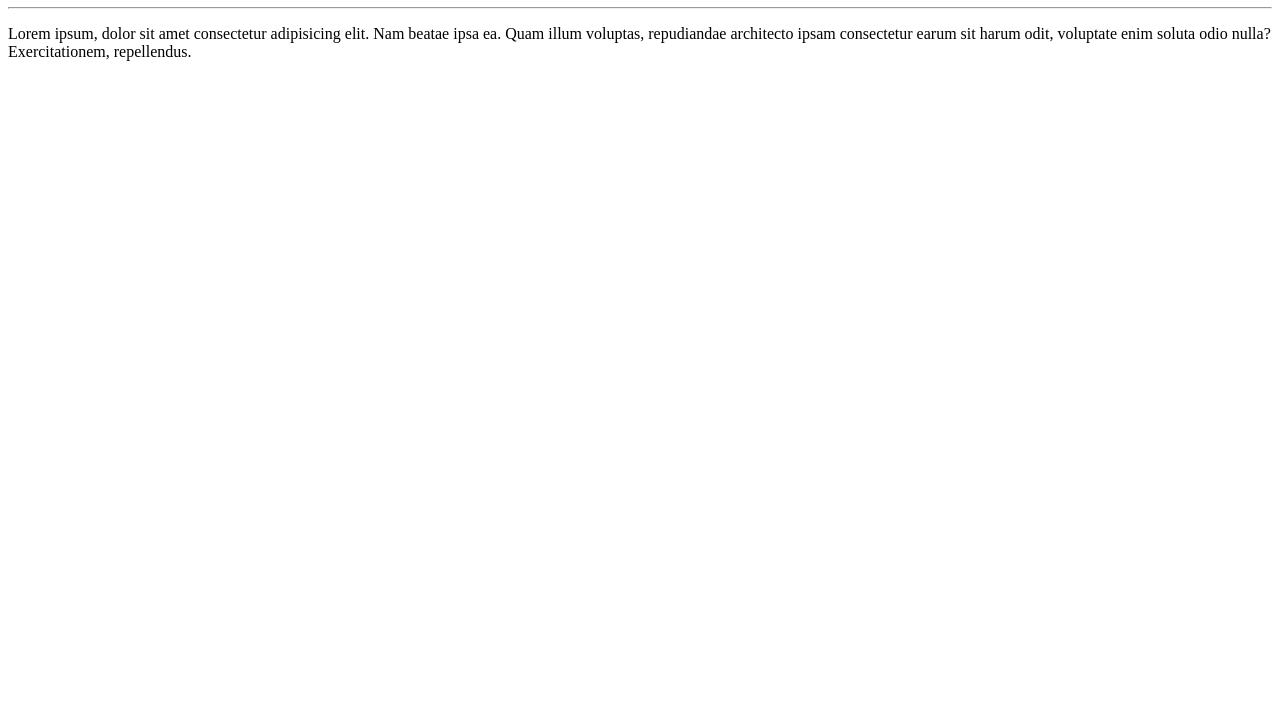
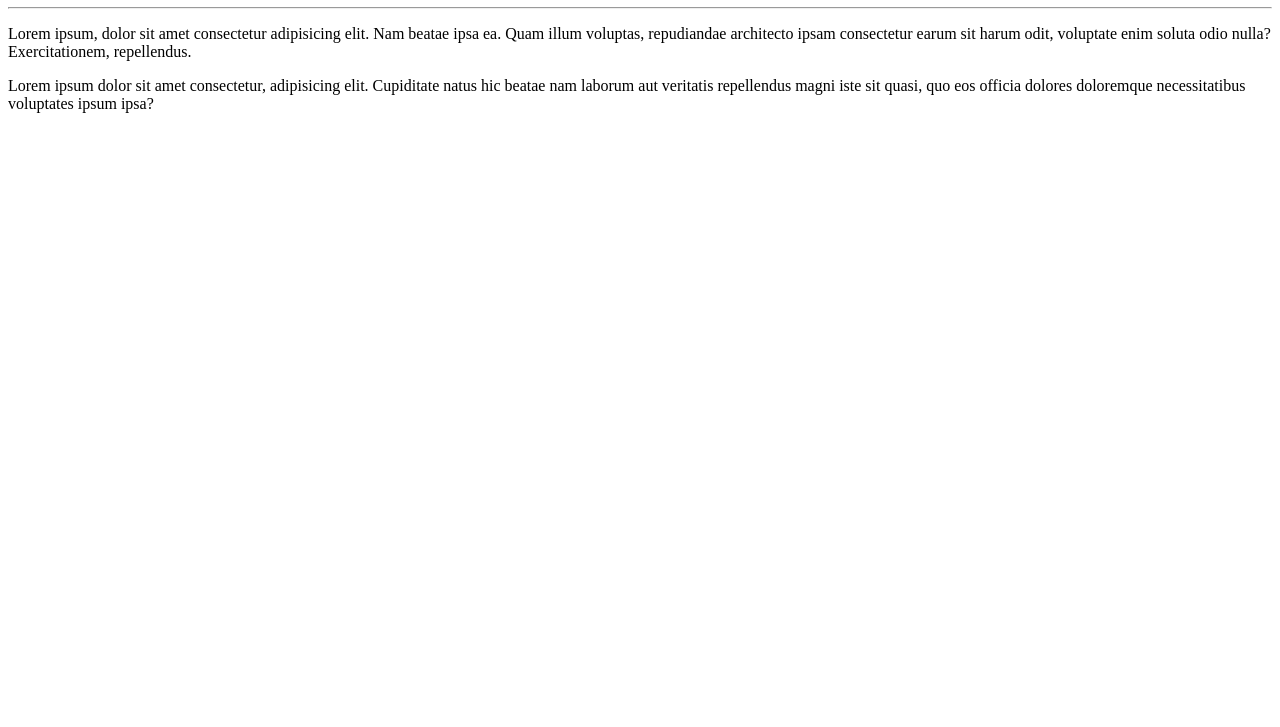
Before and after one commit to gabrielifg/Estudo-Git-e-GitHub, a plain HTML site: page site-exemplo/index.html in a window 1280 px wide. Shown: the part 73-800 px from the top of the page. Drawn offline with Linux system fonts and the light colour scheme.

Commit message:
adicionei outro parágrafo

```diff
--- a/site-exemplo/index.html
+++ b/site-exemplo/index.html
@@ -9,5 +9,6 @@
     <h1>Olá, Mundo!</h1>
     <hr>
     <p>Lorem ipsum, dolor sit amet consectetur adipisicing elit. Nam beatae ipsa ea. Quam illum voluptas, repudiandae architecto ipsam consectetur earum sit harum odit, voluptate enim soluta odio nulla? Exercitationem, repellendus.</p>
+    <p>Lorem ipsum dolor sit amet consectetur, adipisicing elit. Cupiditate natus hic beatae nam laborum aut veritatis repellendus magni iste sit quasi, quo eos officia dolores doloremque necessitatibus voluptates ipsum ipsa?</p>
 </body>
 </html>
```
